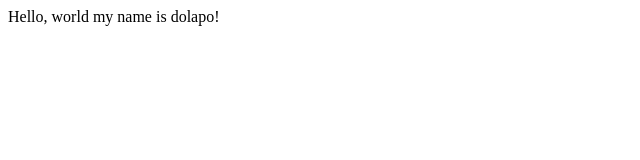
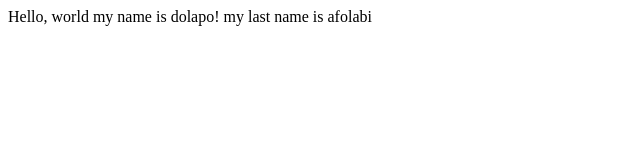
Before and after one commit to Dolapo832/lecture1, a plain HTML site: page index.html in a window 1280 px wide. Shown: the whole page, without its empty margins (0-640 px from the left). Drawn offline with Linux system fonts and the light colour scheme.

Commit message:
added another line

```diff
--- a/index.html
+++ b/index.html
@@ -5,5 +5,6 @@
       <body>
         Hello, world
         my name is dolapo!
+        my last name is afolabi
         </body>
   </html>
```
